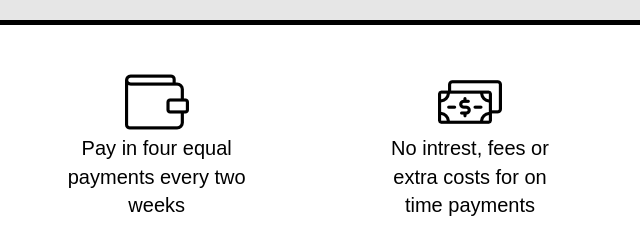
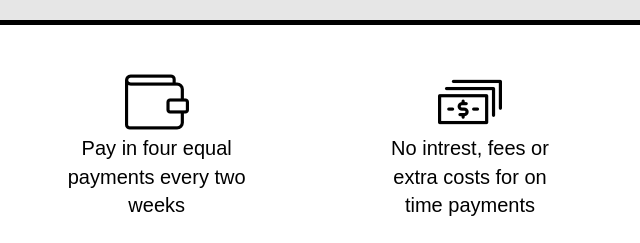
Before and after one commit to willemjscott/afterpay, a plain HTML site: page index.html in a window 1280 px wide. Shown: the part 420-663 px from the top of the page, 0-640 px from the left. Drawn offline with nearby package versions, Linux system fonts and the light colour scheme; files whose address does not match are found by name.

Commit message:
end of day

```diff
--- a/index.html
+++ b/index.html
@@ -28,7 +28,7 @@
             <img src="file:///Users/willscott/Desktop/GitHub%20Repositories/afterpay/wallet.png">
             <br>Pay in four equal payments every two weeks</div>
         <div class="col-xs-2 text-center info">
-            <img src="file:///Users/willscott/Desktop/GitHub%20Repositories/afterpay/bills.png">
+            <img src="file:///Users/willscott/Desktop/GitHub%20Repositories/afterpay/bill.png">
             <br>No intrest, fees or extra costs for on time payments</div>
         <div class="col-xs-2 text-center info">
             <img src="file:///Users/willscott/Desktop/GitHub%20Repositories/afterpay/truck.png">
```
Also changed, not shown: bill.png (added), bills.png (deleted).
